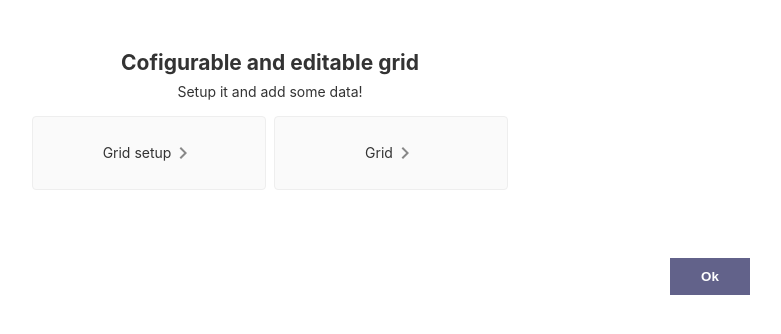
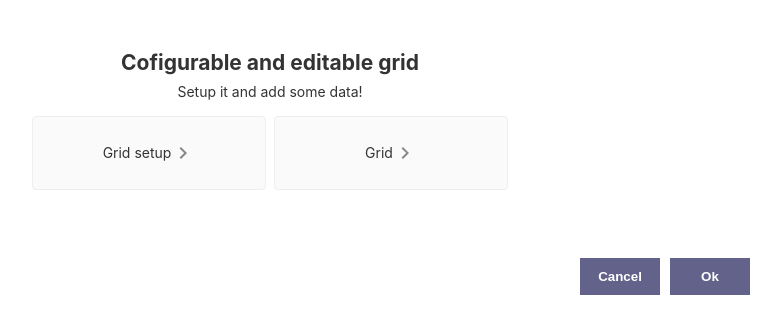
Before and after one commit to btk44/angular-grid-component, an Angular app in the folder angular-app/: page /grid in a window 1280 px wide. Both pictures are taken after a click on the button "Add". Shown: the top 334 px of the page, without its empty margins (370-1151 px from the left). Built offline with nearby package versions, Linux system fonts and the light colour scheme.

Commit message:
additional buttons added

```diff
--- a/angular-app/src/app/components/configurable-editable-grid/grid/grid-row/grid-row.component.html
+++ b/angular-app/src/app/components/configurable-editable-grid/grid/grid-row/grid-row.component.html
@@ -4,6 +4,7 @@
             <input class="cell-input" type="checkbox" [checked]="dataRow[column.name]" disabled/>
         </td>
         <td *ngSwitchDefault>{{ dataRow[column.name] }}</td>
+        <!-- add more if needed -->
     </ng-container>
     <td class="no-padding" *ngIf="editModeOn" [ngSwitch]="column.type">
         <input *ngSwitchCase="dataTypeNames.Boolean"
@@ -15,5 +16,6 @@
                [type]="typeNameToInputTypeMap[column.type]"
                [(ngModel)]="dataRow[column.name]"
                (focus)="input.select()"/> <!-- dynamic type works for text, number | not for checkbox for some reason -->
+        <!-- add more if needed -->
     </td>
 </ng-container>
--- a/angular-app/src/app/components/configurable-editable-grid/grid/grid.component.html
+++ b/angular-app/src/app/components/configurable-editable-grid/grid/grid.component.html
@@ -21,4 +21,5 @@
             *ngIf="addingModeOn"></tr>
     </table>
     <button (click)="onAddRow()">{{ addingModeOn ? 'Ok' : 'Add' }}</button>
+    <button *ngIf="addingModeOn" (click)="onCancelAddRow()">{{ 'Cancel' }}</button>
 </div>
--- a/angular-app/src/app/components/configurable-editable-grid/grid/grid.component.ts
+++ b/angular-app/src/app/components/configurable-editable-grid/grid/grid.component.ts
@@ -36,6 +36,7 @@ export class GridComponent implements OnInit {
   onDoubleClick(){
     this.gridRowsComponents.forEach(grc => grc.editModeOn = false);
     this.addingModeOn = false;
+    this.resetNewRow();
   }
 
   onAddRow(): void {
@@ -45,6 +46,11 @@ export class GridComponent implements OnInit {
       this.gridRows.push(this.newRow);
       this.resetNewRow();
     }
+  }
+
+  onCancelAddRow(): void {
+    this.addingModeOn = false;
+    this.resetNewRow();
   }
 
   onSave(): void {
```
